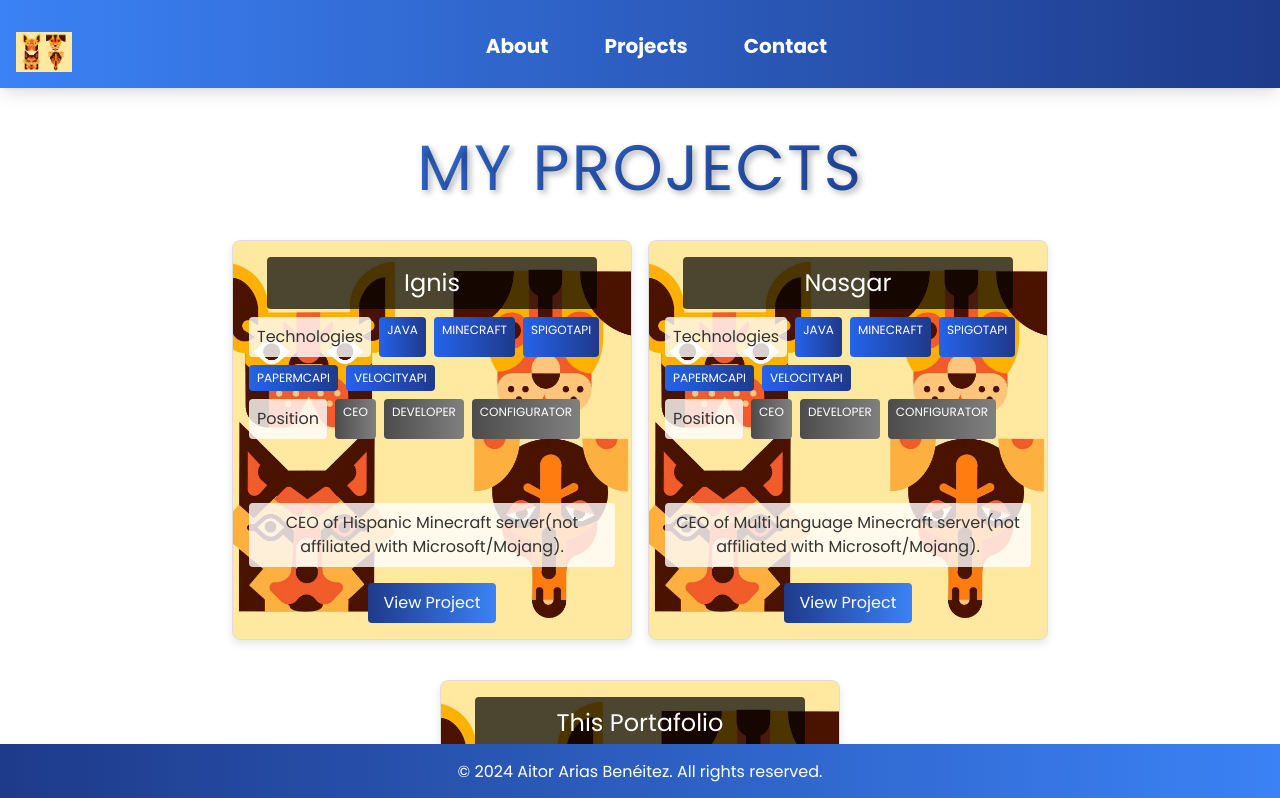
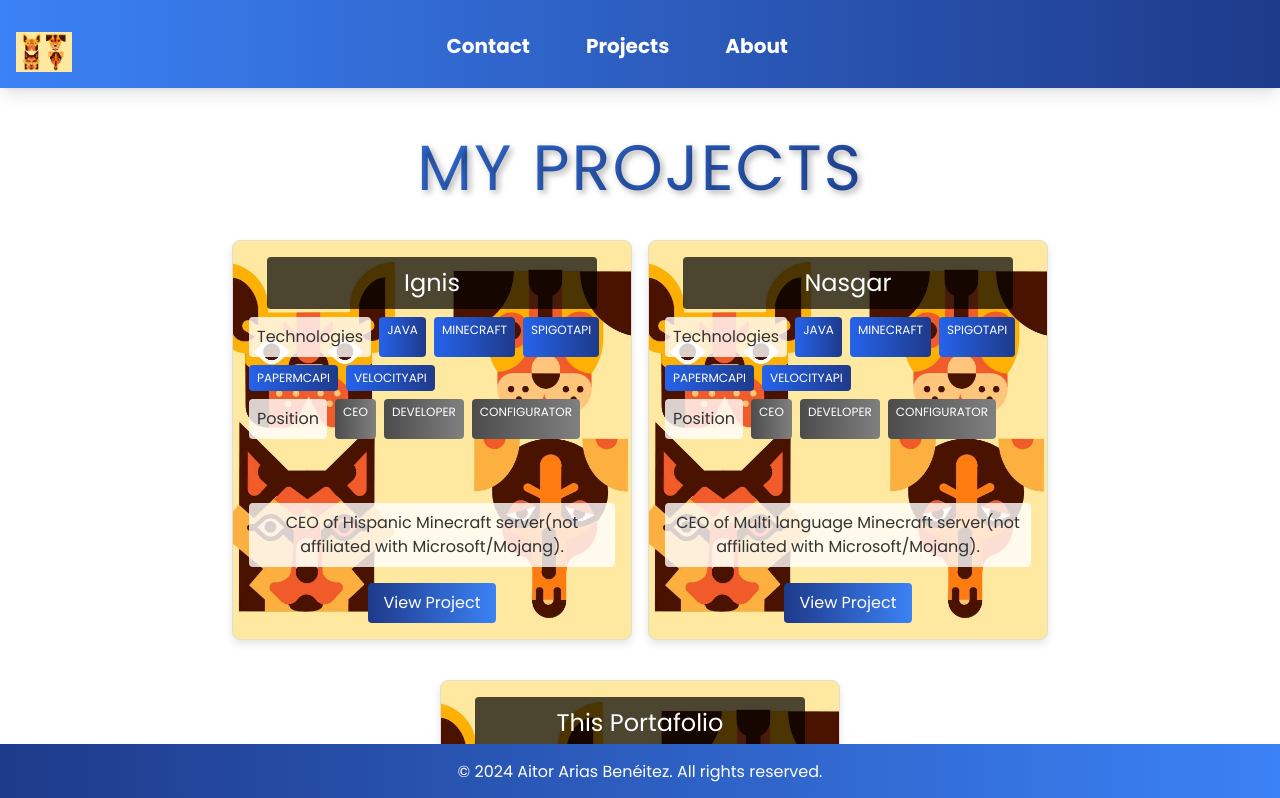
Before and after one commit to Aitooor/Portfolio, an Angular app: page / in a window 1280 px wide. Shown: the top 798 px of the page. Built offline with nearby package versions, Linux system fonts and the light colour scheme.

Commit message:
feat: improve header

```diff
--- a/src/app/header/header.component.html
+++ b/src/app/header/header.component.html
@@ -7,10 +7,10 @@
   </div>
   <div class="flex-1"></div>
   <div class="flex-1 flex justify-center relative">
-    <div class="absolute left-[45%] top-[-20px] transform -translate-x-1/2 flex space-x-6">
+    <div class="absolute left-[35%] top-[-20px] transform -translate-x-1/2 flex space-x-6">
+      <a routerLink="/contact" class="nav-link text-white text-lg font-semibold hover:text-yellow-300 transition-transform transform hover:scale-110">Contact</a>
+      <a routerLink="/projects" class="nav-link text-white text-lg font-semibold hover:text-yellow-300 transition-transform transform hover:scale-110">Projects</a>
       <a routerLink="/about" class="nav-link text-white text-lg font-semibold hover:text-yellow-300 transition-transform transform hover:scale-110">About</a>
-      <a routerLink="/projects" class="nav-link text-white text-lg font-semibold hover:text-yellow-300 transition-transform transform hover:scale-110">Projects</a>
-      <a routerLink="/contact" class="nav-link text-white text-lg font-semibold hover:text-yellow-300 transition-transform transform hover:scale-110">Contact</a>
     </div>
   </div>
   <div class="flex-1"></div>
```
Also changed, not shown: src/app/app.routes.ts (+4 -4 lines).
